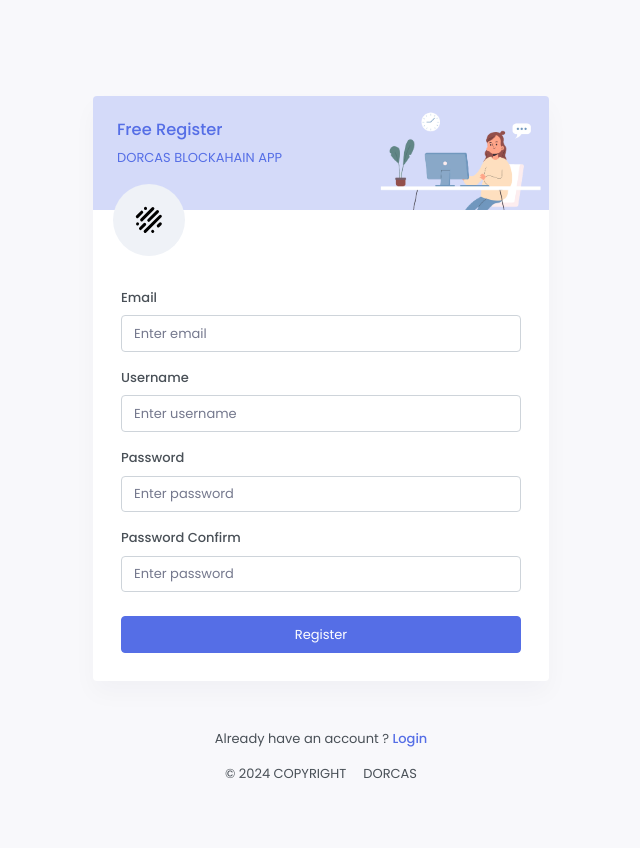
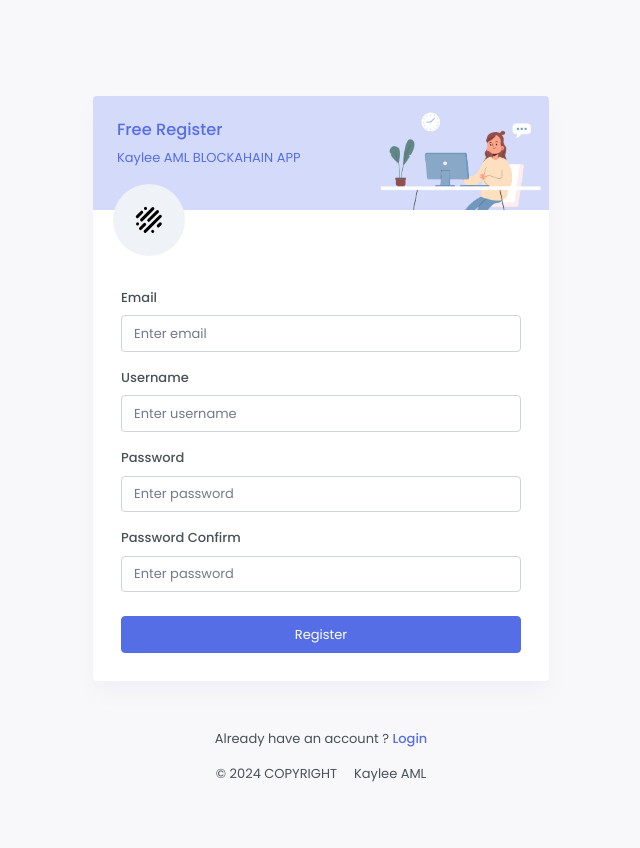
Before and after one commit to iamgaddiel/stoke, a Django app: page /register/ in a window 1280 px wide. Shown: the whole page, without its empty margins (319-959 px from the left). Run offline with Django 4.2, Linux system fonts and the light colour scheme; some libraries are stand-ins or nearby versions; some web fonts are replaced.

Commit message:
update app owner name

```diff
--- a/templates/core/register.html
+++ b/templates/core/register.html
@@ -11,7 +11,7 @@
                             <div class="col-7">
                                 <div class="text-primary p-4">
                                     <h5 class="text-primary">Free Register</h5>
-                                    <p>DORCAS BLOCKAHAIN APP</p>
+                                    <p>Kaylee AML BLOCKAHAIN APP</p>
                                 </div>
                             </div>
                             <div class="col-5 align-self-end">
@@ -94,7 +94,7 @@
                                 Login</a> </p>
                         <p>©
                             <script>document.write(new Date().getFullYear())</script> COPYRIGHT <i
-                                class="mdi mdi-heart text-danger"></i> DORCAS
+                                class="mdi mdi-heart text-danger"></i> Kaylee AML
                         </p>
                     </div>
                 </div>
--- a/templates/registration/login.html
+++ b/templates/registration/login.html
@@ -10,7 +10,7 @@
                         <div class="row">
                             <div class="col-7">
                                 <div class="text-primary p-4">
-                                    <h5 class="text-primary">Welcome To O DORCAS DEFI APP</h5>
+                                    <h5 class="text-primary">Welcome To Kaylee AML DEFI APP</h5>
                                     <p>Sign in to continue.</p>
                                 </div>
                             </div>
@@ -93,7 +93,7 @@
                                 Signup now </a> </p>
                         <p>©
                             <script>document.write(new Date().getFullYear())</script> COPYRIGHT <i
-                                class="mdi mdi-heart text-danger"></i> DORCAS
+                                class="mdi mdi-heart text-danger"></i> Kaylee AML
                         </p>
                     </div>
                 </div>
```
